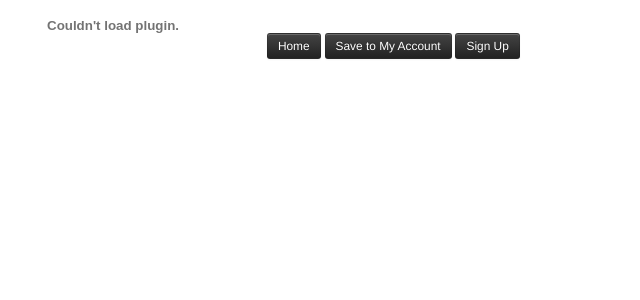
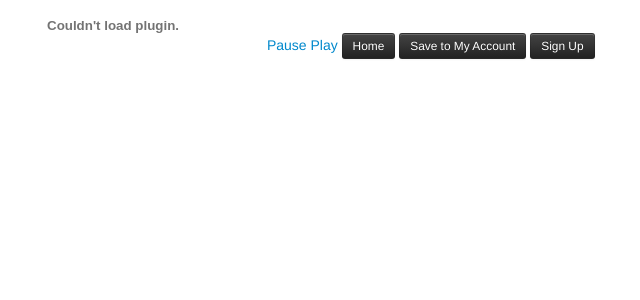
Before and after one commit to ashpodel/vacuum, a PHP site: page /show.php in a window 1280 px wide. Shown: the top 300 px of the page, without its empty margins (37-677 px from the left). Run offline with PHP 8.4, Linux system fonts and the light colour scheme.

Commit message:
removing unnecessary backslashes

```diff
--- a/index.php
+++ b/index.php
@@ -32,7 +32,7 @@
 
   <body>
 
-<?php include '/includes/nav.php';?>
+<?php include 'includes/nav.php';?>
 
 
     <!-- Carousel
--- a/login.php
+++ b/login.php
@@ -35,8 +35,8 @@
 	}
 }
 ?>
-<?php include '/includes/header.php';?>
-<?php include '/includes/nav.php';?>
+<?php include 'includes/header.php';?>
+<?php include 'includes/nav.php';?>
 <div class="container">
 	<h3>Vacuum - Log In</h3>
 	<?php
@@ -60,4 +60,4 @@
 	}
 	?>
 </div>
-<?php include '/includes/footer.php';?>
+<?php include 'includes/footer.php';?>
--- a/show.php
+++ b/show.php
@@ -37,11 +37,21 @@
       </script>
 
       <script>
-          var pictureUrls = getPictureUrls("Flickr",keywords,30);
-          $.backstretch(pictureUrls, {
+      $(document).ready(function(){
+          $('body').backstretch(pictureUrls, {
               fade: 750,
               duration: 1000
           });
+          $('#pause').click(function(){
+            $('body').data('backstretch').pause();
+          })
+          $('#play').click(function(){
+            $('body').data('backstretch').resume();
+          })
+
+      })
+
+          var pictureUrls = getPictureUrls("Flickr",keywords,30);
       </script>
       <script>
       /*
@@ -56,7 +66,8 @@
       </script>
 
       <script>writeMusicPlayer("input does not matter yet")</script>
-
+      <a href="#" id="pause">Pause</a>
+      <a href="#" id="play">Play</a>
       <a class="btn btn-small btn-inverse" href="index.php">Home</a>
       <a class="btn btn-small btn-inverse" href="save.php">Save to My Account</a>
       <a class="btn btn-small btn-inverse" href="signup.php">Sign Up</a>
@@ -65,7 +76,5 @@
 
     <!-- In this script I call the second function:-->
 
-
-
     </body>
   </html>
--- a/user.php
+++ b/user.php
@@ -12,7 +12,7 @@
 <script src="urls.js"></script>
     <!-- Retrieve user identifications: photos they saw and music they heard -->
 
-<?php include '/includes/nav.php';?>
+<?php include 'includes/nav.php';?>
 <?php
       require_once('dbvars.php');
 
```
